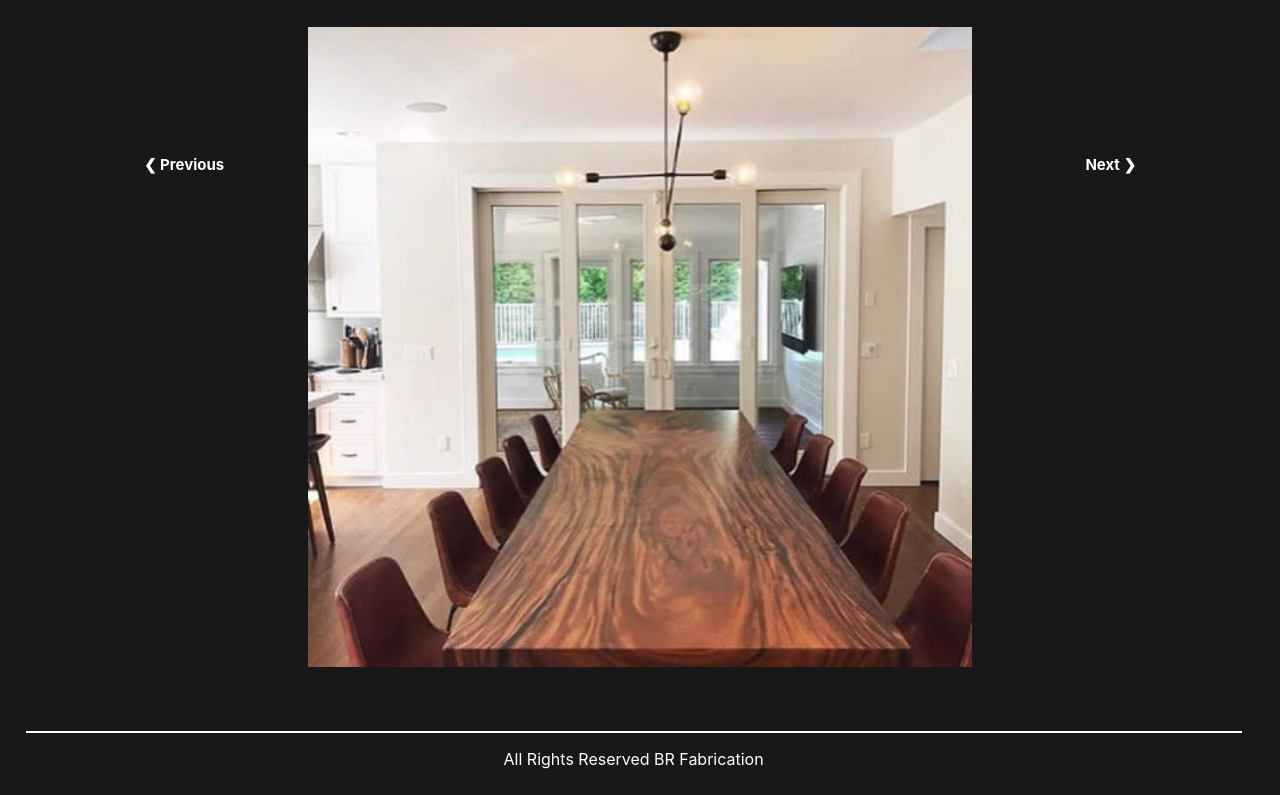
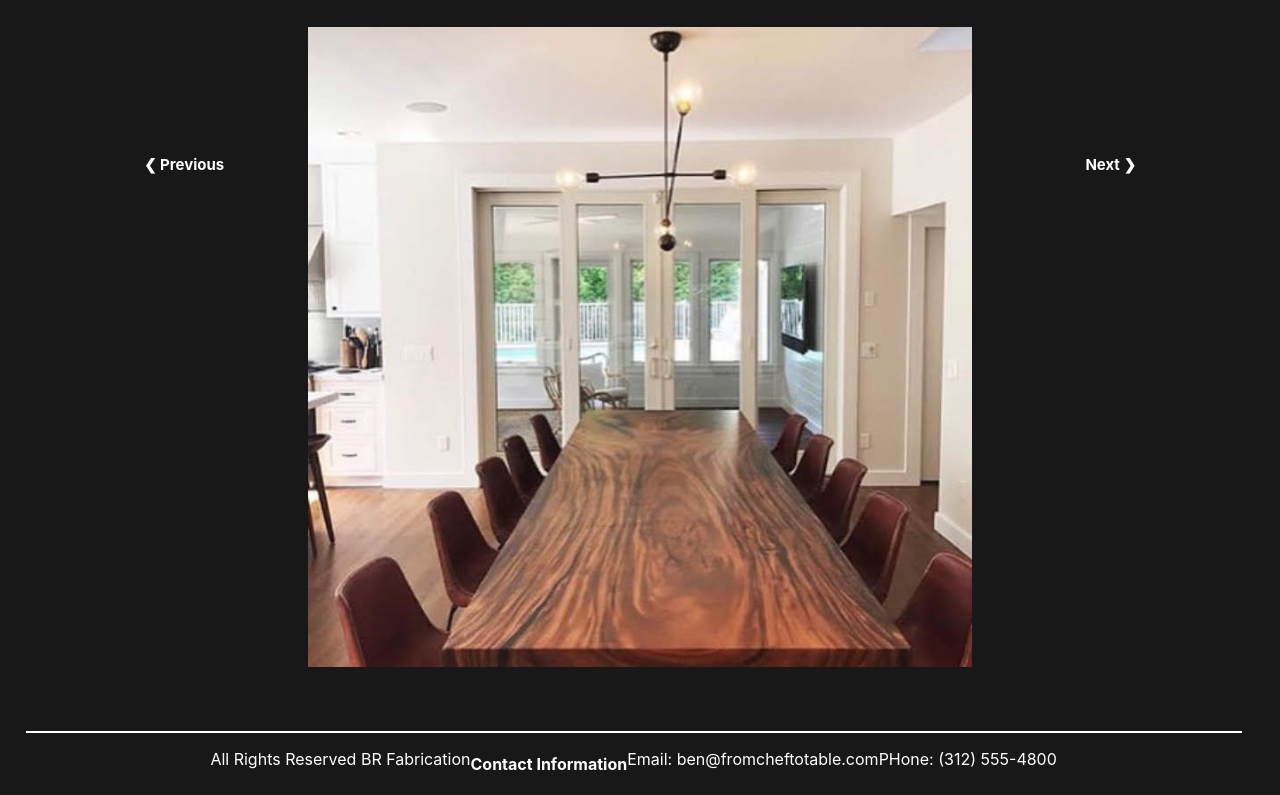
Before and after one commit to mwrowan89/BR-Fabrication-React.js, a React (Create React App) app: page / in a window 1280 px wide. Shown: the part 261-1056 px from the top of the page. Built offline with nearby package versions, Linux system fonts and the light colour scheme.

Commit message:
Added contact info in footer

```diff
--- a/src/components/Footer.jsx
+++ b/src/components/Footer.jsx
@@ -5,6 +5,9 @@ function Footer() {
   return (
     <div className="footer">
       <p>All Rights Reserved BR Fabrication</p>
+      <h4>Contact Information</h4>
+      <p>Email: ben@fromcheftotable.com</p>
+      <p>PHone: (312) 555-4800 </p>
     </div>
   );
 }
```
